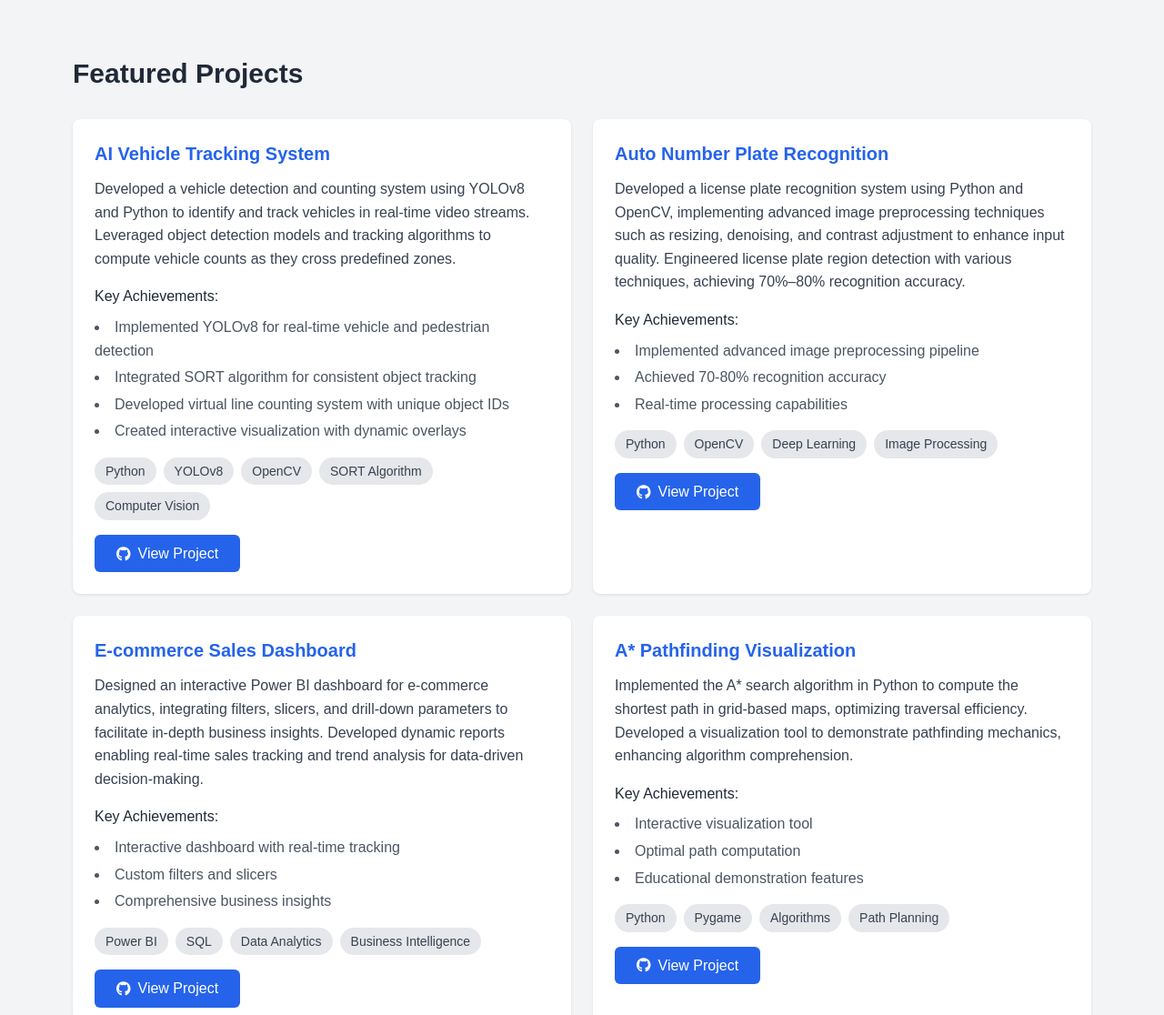
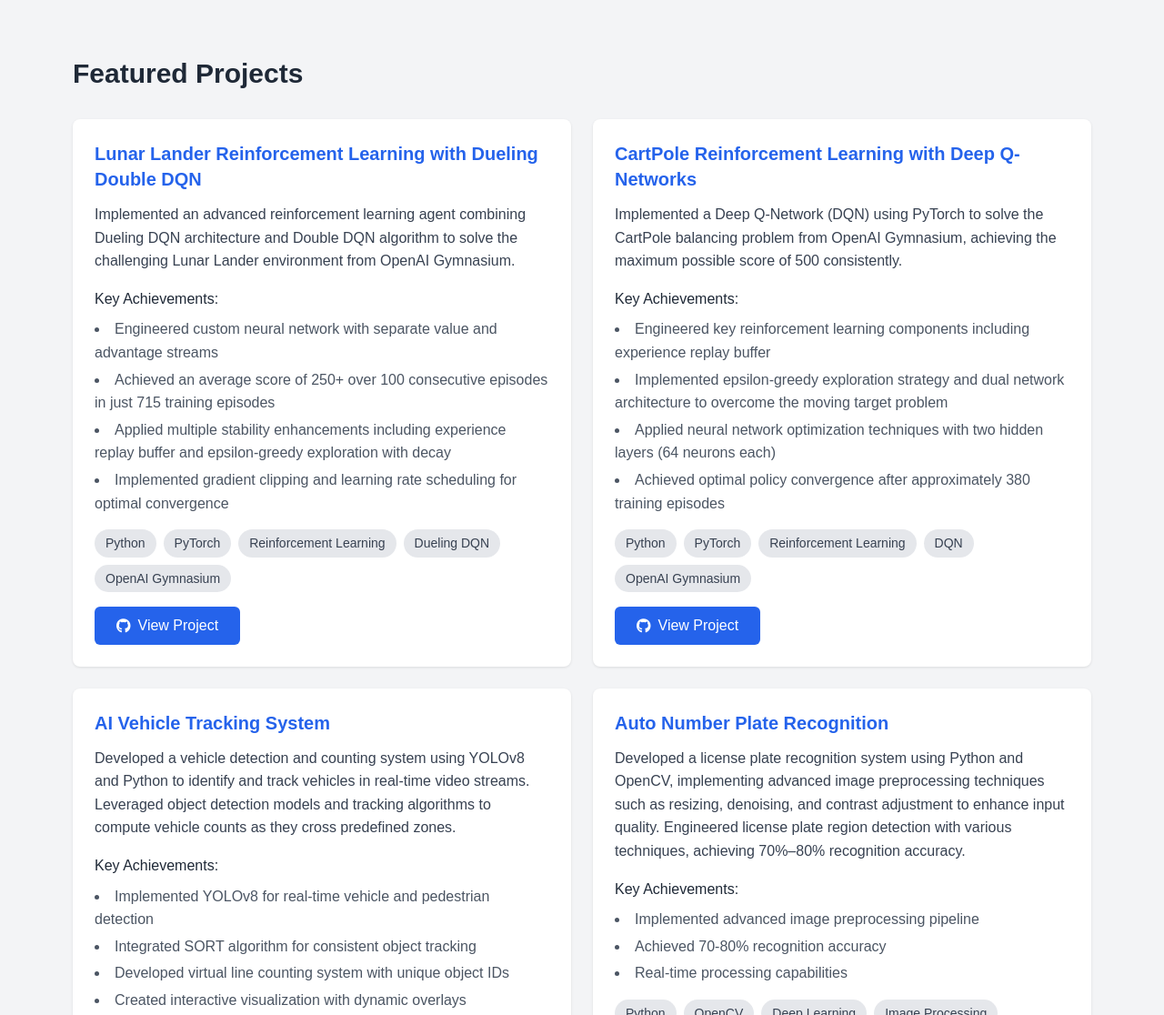
Before and after one commit to Yatrik1107/portfolio-website, a website with bundled scripts: page src/index.html in a window 1280 px wide. Shown: the part 1680-2796 px from the top of the page at 91% size. Built offline with nearby package versions, Linux system fonts and the light colour scheme.

Commit message:
Add & Rearrange Projects

```diff
--- a/package.json
+++ b/package.json
@@ -15,10 +15,9 @@
     "frontend"
   ],
   "author": "Yatrik N. Patel",
-  "license": "MIT",
   "devDependencies": {
-    "gh-pages": "^6.1.1",
+    "gh-pages": "^6.3.0",
     "live-server": "^1.2.2",
-    "rimraf": "^5.0.1"
+    "rimraf": "^5.0.10"
   }
 }
--- a/src/components/Projects.js
+++ b/src/components/Projects.js
@@ -1,6 +1,31 @@
 const projects = [
     {
         id: 1,
+        title: "Lunar Lander Reinforcement Learning with Dueling Double DQN",
+        description: "Implemented an advanced reinforcement learning agent combining Dueling DQN architecture and Double DQN algorithm to solve the challenging Lunar Lander environment from OpenAI Gymnasium.",
+        technologies: ["Python", "PyTorch", "Reinforcement Learning", "Dueling DQN", "OpenAI Gymnasium"],
+        achievements: [
+            "Engineered custom neural network with separate value and advantage streams",
+            "Achieved an average score of 250+ over 100 consecutive episodes in just 715 training episodes",
+            "Applied multiple stability enhancements including experience replay buffer and epsilon-greedy exploration with decay",
+            "Implemented gradient clipping and learning rate scheduling for optimal convergence"
+        ],
+        githubLink: "https://github.com/Yatrik1107/Lunar-Lander-PyTorch"
+    },
+    {
+        id: 2,
+        title: "CartPole Reinforcement Learning with Deep Q-Networks",
+        description: "Implemented a Deep Q-Network (DQN) using PyTorch to solve the CartPole balancing problem from OpenAI Gymnasium, achieving the maximum possible score of 500 consistently.",
+        technologies: ["Python", "PyTorch", "Reinforcement Learning", "DQN", "OpenAI Gymnasium"],
+        achievements: [
+            "Engineered key reinforcement learning components including experience replay buffer",
+            "Implemented epsilon-greedy exploration strategy and dual network architecture to overcome the moving target problem",
+            "Applied neural network optimization techniques with two hidden layers (64 neurons each)",
+            "Achieved optimal policy convergence after approximately 380 training episodes"
+        ],
+        githubLink: "https://github.com/Yatrik1107/CartPole-DQN-PyTorch"
+    },    {
+        id: 3,
         title: "AI Vehicle Tracking System",
         description: "Developed a vehicle detection and counting system using YOLOv8 and Python to identify and track vehicles in real-time video streams. Leveraged object detection models and tracking algorithms to compute vehicle counts as they cross predefined zones.",
         technologies: ["Python", "YOLOv8", "OpenCV", "SORT Algorithm", "Computer Vision"],
@@ -13,7 +38,7 @@ const projects = [
         githubLink: "https://github.com/Yatrik1107/AI-Vehicle-Tracking-System"
     },
     {
-        id: 2,
+        id: 4,
         title: "Auto Number Plate Recognition",
         description: "Developed a license plate recognition system using Python and OpenCV, implementing advanced image preprocessing techniques such as resizing, denoising, and contrast adjustment to enhance input quality. Engineered license plate region detection with various techniques, achieving 70%–80% recognition accuracy.",
         technologies: ["Python", "OpenCV", "Deep Learning", "Image Processing"],
@@ -23,9 +48,31 @@ const projects = [
             "Real-time processing capabilities"
         ],
         githubLink: "https://github.com/Yatrik1107/Auto_Number_Plate_Recognization"
+    },    {
+        id: 5,
+        title: "A* Pathfinding Visualization",
+        description: "Implemented the A* search algorithm in Python to compute the shortest path in grid-based maps, optimizing traversal efficiency. Developed a visualization tool to demonstrate pathfinding mechanics, enhancing algorithm comprehension.",
+        technologies: ["Python", "Pygame", "Algorithms", "Path Planning"],
+        achievements: [
+            "Interactive visualization tool",
+            "Optimal path computation",
+            "Educational demonstration features"
+        ],
+        githubLink: "https://github.com/Yatrik1107/AStar-Pathfinder"
     },
     {
-        id: 5,
+        id: 6,
+        title: "Snake Game",
+        description: "Developed a classic Snake Game using Python and Pygame, implementing real-time event handling and collision detection. Created a standalone executable file to allow the game to run on any computer without requiring Python installation.",
+        technologies: ["Python", "Pygame", "Game Development"],
+        achievements: [
+            "Standalone executable package",
+            "Real-time event handling",
+            "Cross-platform compatibility"
+        ],
+        githubLink: "https://github.com/Yatrik1107/Snack_Game"
+    },    {
+        id: 7,
         title: "E-commerce Sales Dashboard",
         description: "Designed an interactive Power BI dashboard for e-commerce analytics, integrating filters, slicers, and drill-down parameters to facilitate in-depth business insights. Developed dynamic reports enabling real-time sales tracking and trend analysis for data-driven decision-making.",
         technologies: ["Power BI", "SQL", "Data Analytics", "Business Intelligence"],
@@ -37,31 +84,7 @@ const projects = [
         githubLink: "https://github.com/Yatrik1107/Ecommerce-Sales-Dashboard"
     },
     {
-        id: 4,
-        title: "A* Pathfinding Visualization",
-        description: "Implemented the A* search algorithm in Python to compute the shortest path in grid-based maps, optimizing traversal efficiency. Developed a visualization tool to demonstrate pathfinding mechanics, enhancing algorithm comprehension.",
-        technologies: ["Python", "Pygame", "Algorithms", "Path Planning"],
-        achievements: [
-            "Interactive visualization tool",
-            "Optimal path computation",
-            "Educational demonstration features"
-        ],
-        githubLink: "https://github.com/Yatrik1107/AStar-Pathfinder"
-    },
-    {
-        id: 3,
-        title: "Snake Game",
-        description: "Developed a classic Snake Game using Python and Pygame, implementing real-time event handling and collision detection. Created a standalone executable file to allow the game to run on any computer without requiring Python installation.",
-        technologies: ["Python", "Pygame", "Game Development"],
-        achievements: [
-            "Standalone executable package",
-            "Real-time event handling",
-            "Cross-platform compatibility"
-        ],
-        githubLink: "https://github.com/Yatrik1107/Snack_Game"
-    },
-    {
-        id: 6,
+        id: 8,
         title: "Excel Data Analysis - Vrinda Store",
         description: "Conducted comprehensive sales data analysis for Vrinda Store using Excel, uncovering key customer insights and regional trends. Developed data-driven marketing strategies based on demographic patterns and channel performance.",
         technologies: ["Excel", "Data Visualization", "Statistical Analysis", "Market Segmentation"],
@@ -73,9 +96,8 @@ const projects = [
         ],
         conclusion: "Focused marketing strategy on women aged 30-49 in top-performing states through primary e-commerce channels",
         githubLink: "https://github.com/Yatrik1107/Excel---Data-Analysis---Vrinda-Store"
-    },
-    {
-        id: 7,
+    },    {
+        id: 9,
         title: "2D Cutting Stock Problem Solver",
         description: "Developed a Java-based solution with GUI for optimizing industrial sheet cutting processes. Implemented greedy algorithms for material optimization and dynamic visualization of cutting patterns.",
         technologies: ["Java", "OOP", "Greedy Algorithms", "Java Swing", "GUI Development"],
@@ -102,7 +124,7 @@ const projects = [
         githubLink: "https://github.com/Yatrik1107/2D-Cutting-Stock-Problem"
     },
     {
-        id: 8,
+        id: 10,
         title: "The Paradise Inn Website",
         description: "Developed a responsive hospitality website showcasing modern web development practices. Created an immersive online experience with intuitive navigation and interactive elements.",
         technologies: ["HTML5", "CSS3", "JavaScript", "Bootstrap", "Responsive Design"],
```
Also changed, not shown: dist/assets/css/main.css, dist/assets/images/profile.jpg (added), dist/assets/js/main.js, dist/components/About.js, dist/components/Contact.js, dist/components/Header.js, dist/components/Projects.js, dist/components/Skills.js, dist/index.html, 1 other file.
